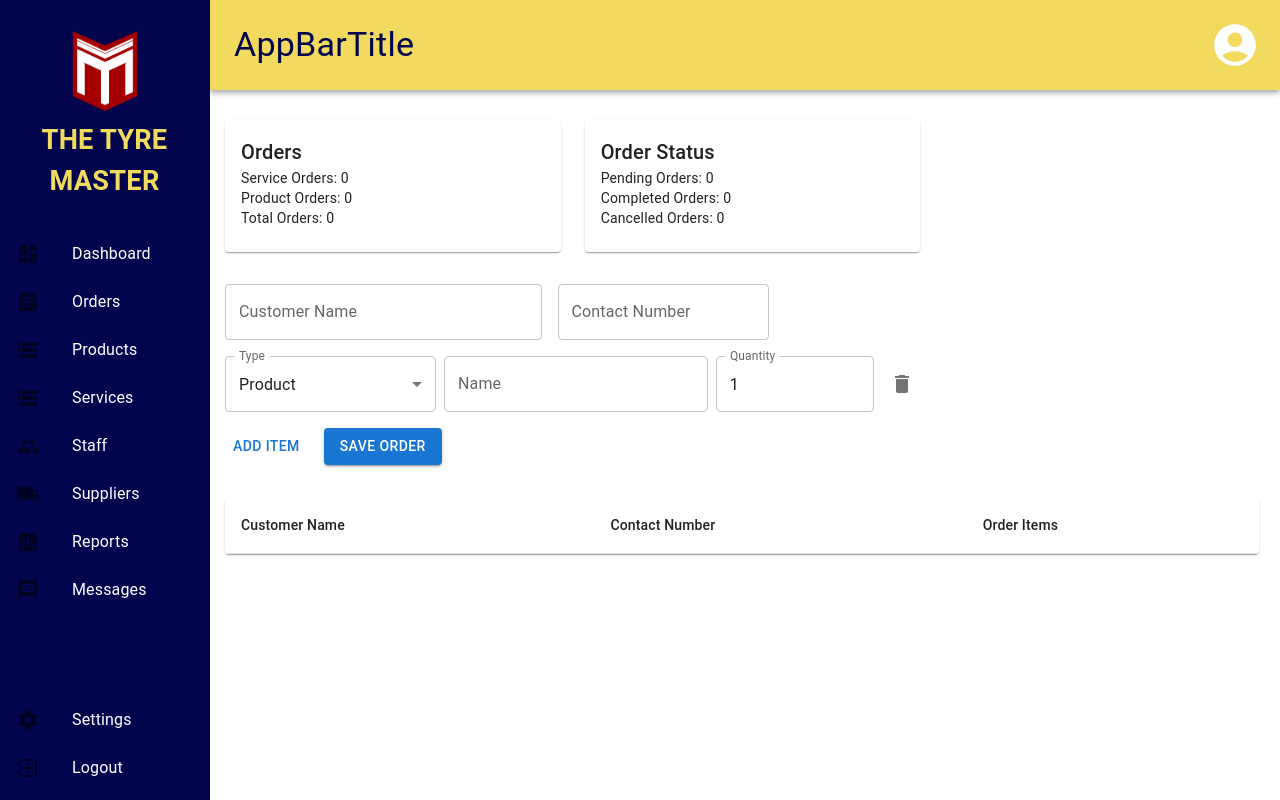
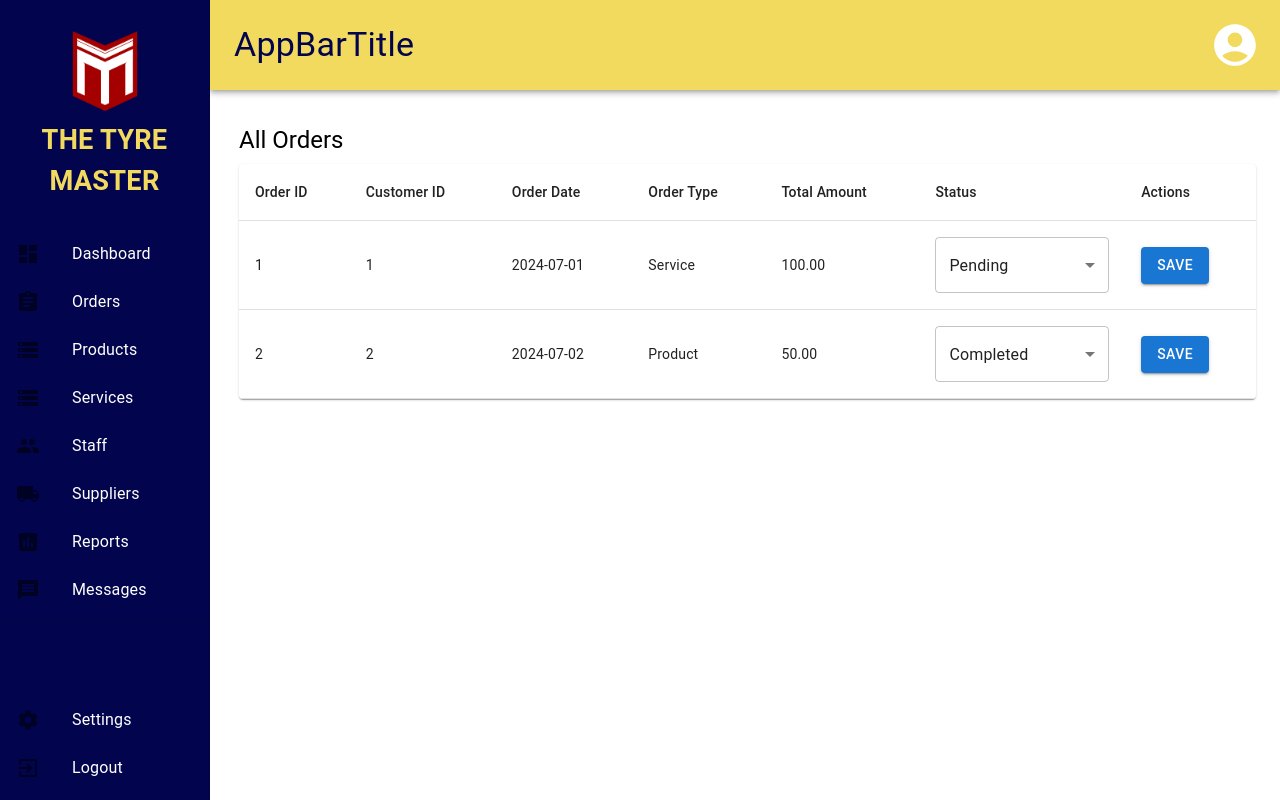
Before and after one commit to charuniweerakoon/SDP, a React (Create React App) app in the folder client/: page /orders in a window 1280 px wide. Built offline with nearby package versions, Linux system fonts and the light colour scheme.

Commit message:
orders added

```diff
--- a/client/src/pages/Shop/Orders.jsx
+++ b/client/src/pages/Shop/Orders.jsx
@@ -1,161 +1,69 @@
 import React, { useState } from 'react';
-import { Box, Typography, Button, TextField, MenuItem, IconButton, Table, TableBody, TableCell, TableContainer, TableHead, TableRow, Paper, Card, CardContent, Grid } from '@mui/material';
-import DeleteIcon from '@mui/icons-material/Delete';
+import { Box, Card, CardContent, Grid, Typography, Table, TableBody, TableCell, TableContainer, TableHead, TableRow, Paper, TextField, MenuItem, Button } from '@mui/material';
 import AppbarCompany from "./AppbarCompany";
 import SidebarNavigation from "./Sidebar";
 
-const Order = () => {
-  const [orders, setOrders] = useState([]);
-  const [newOrder, setNewOrder] = useState({
-    customerName: '',
-    contactNumber: '',
-    items: [{ type: 'product', name: '', quantity: 1 }],
-  });
+const Orders = () => {
+  // Sample data for illustration, replace with actual data from your database
+  const ordersData = [
+    { orderId: '1', customerId: '1', orderDate: '2024-07-01', orderType: 'Service', totalAmount: '100.00', status: 'Pending' },
+    { orderId: '2', customerId: '2', orderDate: '2024-07-02', orderType: 'Product', totalAmount: '50.00', status: 'Completed' },
+    // Add more orders as needed
+  ];
 
-  const handleAddItem = () => {
-    setNewOrder((prevOrder) => ({
-      ...prevOrder,
-      items: [...prevOrder.items, { type: 'product', name: '', quantity: 1 }],
-    }));
+  const [orders, setOrders] = useState(ordersData);
+
+  const handleStatusChange = (orderId, status) => {
+    setOrders(orders.map(order =>
+      order.orderId === orderId ? { ...order, status } : order
+    ));
   };
-
-  const handleRemoveItem = (index) => {
-    setNewOrder((prevOrder) => ({
-      ...prevOrder,
-      items: prevOrder.items.filter((_, i) => i !== index),
-    }));
-  };
-
-  const handleItemChange = (index, field, value) => {
-    const newItems = [...newOrder.items];
-    newItems[index][field] = value;
-    setNewOrder((prevOrder) => ({ ...prevOrder, items: newItems }));
-  };
-
-  const handleSubmit = (e) => {
-    e.preventDefault();
-    // Implement logic to save new order
-    setOrders([...orders, newOrder]);
-    setNewOrder({
-      customerName: '',
-      contactNumber: '',
-      items: [{ type: 'product', name: '', quantity: 1 }],
-    });
-  };
-
-  const productOrders = orders.filter(order => order.orderType === 'product').length;
-  const serviceOrders = orders.filter(order => order.orderType === 'service').length;
-  const pendingOrders = orders.filter(order => !order.completed).length;
-  const totalOrders = orders.filter(order => order.total).length;
-  const completedOrders = orders.filter(order => order.completed).length;
-  const cancelledOrders = orders.filter(order => order.cancelled).length;
 
   return (
     <>
       <AppbarCompany />
+      <Box sx={{ display: 'flex' }}>
         <SidebarNavigation />
-      <Box sx={{ marginLeft: '225px', width: 'calc(100% - 225px)', marginTop: '30px' }}>
-        <Grid container spacing={3} sx={{ mb: 4 }}>
-          <Grid item xs={12} sm={6} md={4}>
-            <Card>
-              <CardContent>
-                <Typography variant="h6">Orders</Typography>
-                <Typography variant="body2">Service Orders: {serviceOrders}</Typography>
-                <Typography variant="body2">Product Orders: {productOrders}</Typography>
-                <Typography variant="body2">Total Orders: {totalOrders}</Typography>
-              </CardContent>
-            </Card>
-          </Grid>
-          <Grid item xs={12} sm={6} md={4}>
-            <Card>
-              <CardContent>
-                <Typography variant="h6">Order Status</Typography>
-                <Typography variant="body2">Pending Orders: {pendingOrders}</Typography>
-                <Typography variant="body2">Completed Orders: {completedOrders}</Typography>
-                <Typography variant="body2">Cancelled Orders: {cancelledOrders}</Typography>
-              </CardContent>
-            </Card>
-          </Grid>
-        </Grid>
-
-        <form onSubmit={handleSubmit}>
-          <Box sx={{ display: 'flex', gap: '1rem', mb: 2 }}>
-            <TextField
-              fullWidth
-              label="Customer Name"
-              value={newOrder.customerName}
-              onChange={(e) => setNewOrder({ ...newOrder, customerName: e.target.value })}
-              sx={{ width: '30%' }}
-            />
-            <TextField
-              fullWidth
-              label="Contact Number"
-              value={newOrder.contactNumber}
-              onChange={(e) => setNewOrder({ ...newOrder, contactNumber: e.target.value })}
-              sx={{ width: '20%' }}
-            />
-          </Box>
-
-          {newOrder.items.map((item, index) => (
-            <Box key={index} sx={{ display: 'flex', alignItems: 'center', mb: 2 }}>
-              <TextField
-                select
-                fullWidth
-                label="Type"
-                value={item.type}
-                onChange={(e) => handleItemChange(index, 'type', e.target.value)}
-                sx={{ mr: 1, width: '20%' }}
-              >
-                <MenuItem value="product">Product</MenuItem>
-                <MenuItem value="service">Service</MenuItem>
-              </TextField>
-              <TextField
-                fullWidth
-                label="Name"
-                value={item.name}
-                onChange={(e) => handleItemChange(index, 'name', e.target.value)}
-                sx={{ mr: 1, width: '25%' }}
-              />
-              <TextField
-                type="number"
-                label="Quantity"
-                value={item.quantity}
-                onChange={(e) => handleItemChange(index, 'quantity', e.target.value)}
-                sx={{ mr: 1, width: '15%' }}
-              />
-              <IconButton onClick={() => handleRemoveItem(index)}>
-                <DeleteIcon />
-              </IconButton>
-            </Box>
-          ))}
-
-          <Button onClick={handleAddItem}>Add Item</Button>
-          <Button type="submit" variant="contained" color="primary" sx={{ ml: 2 }}>
-            Save Order
-          </Button>
-        </form>
-        <TableContainer component={Paper} sx={{ mt: 4, maxWidth: '98%' }}>
+        <Box sx={{ flexGrow: 1, p: 3, ml: '5px', width: 'calc(100% - 210px)', mt: '10px' }}>
+          <Typography variant="h5" gutterBottom>All Orders</Typography>
+          <TableContainer component={Paper}>
             <Table>
               <TableHead>
                 <TableRow>
-                <TableCell>Customer Name</TableCell>
-                <TableCell>Contact Number</TableCell>
-                <TableCell>Order Items</TableCell>
+                  <TableCell>Order ID</TableCell>
+                  <TableCell>Customer ID</TableCell>
+                  <TableCell>Order Date</TableCell>
+                  <TableCell>Order Type</TableCell>
+                  <TableCell>Total Amount</TableCell>
+                  <TableCell>Status</TableCell>
+                  <TableCell>Actions</TableCell>
                 </TableRow>
               </TableHead>
               <TableBody>
-              {orders.map((order, index) => (
-                <TableRow key={index}>
-                  <TableCell>{order.customerName}</TableCell>
-                  <TableCell>{order.contactNumber}</TableCell>
+                {orders.map((order) => (
+                  <TableRow key={order.orderId}>
+                    <TableCell>{order.orderId}</TableCell>
+                    <TableCell>{order.customerId}</TableCell>
+                    <TableCell>{order.orderDate}</TableCell>
+                    <TableCell>{order.orderType}</TableCell>
+                    <TableCell>{order.totalAmount}</TableCell>
                     <TableCell>
-                    <ul>
-                      {order.items.map((item, idx) => (
-                        <li key={idx}>
-                          {item.name} ({item.quantity})
-                        </li>
+                      <TextField
+                        select
+                        value={order.status}
+                        onChange={(e) => handleStatusChange(order.orderId, e.target.value)}
+                        fullWidth
+                        variant="outlined"
+                      >
+                        {['Pending', 'Completed', 'Cancelled'].map((status) => (
+                          <MenuItem key={status} value={status}>
+                            {status}
+                          </MenuItem>
                         ))}
-                    </ul>
+                      </TextField>
+                    </TableCell>
+                    <TableCell>
+                      <Button variant="contained">Save</Button>
                     </TableCell>
                   </TableRow>
                 ))}
@@ -163,8 +71,9 @@ const Order = () => {
             </Table>
           </TableContainer>
         </Box>
+      </Box>
     </>
   );
 };
 
-export default Order;
+export default Orders;
```
Lines whose indentation alone changed are shown as unchanged.
